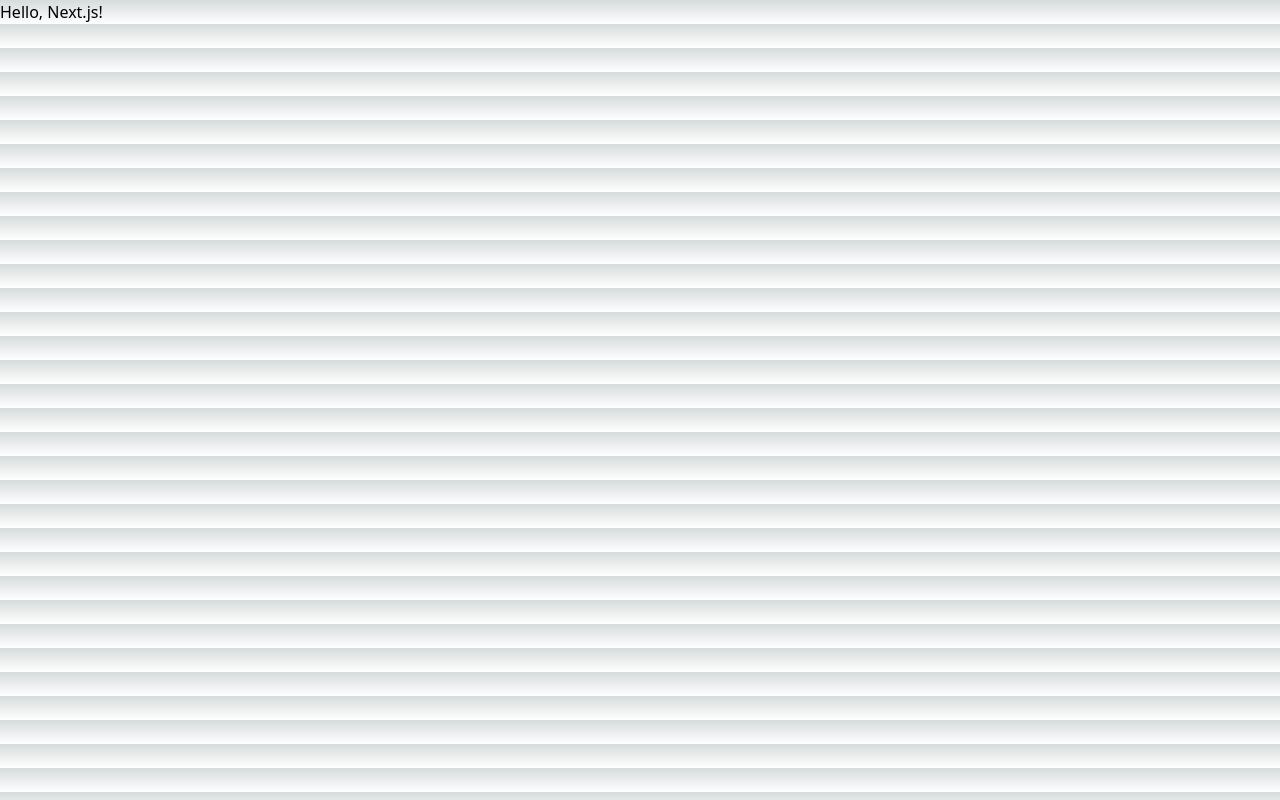
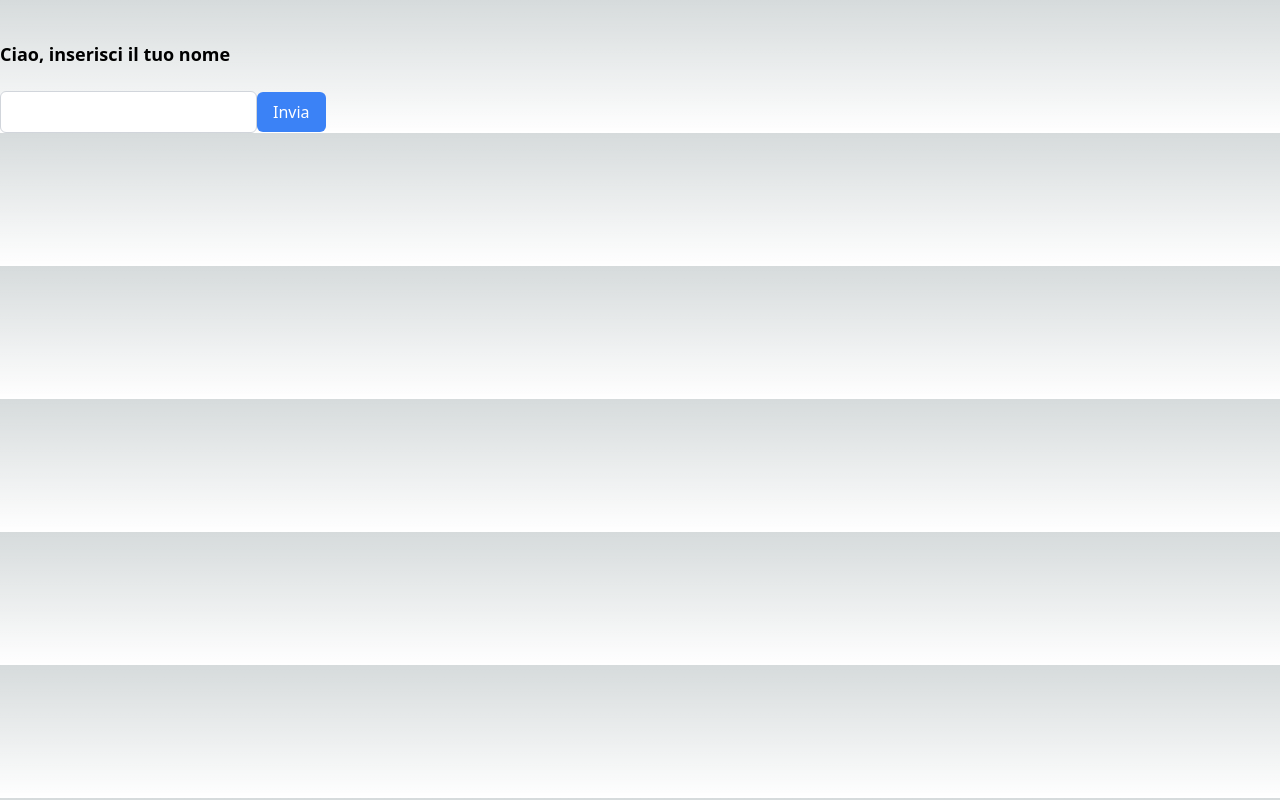
Before and after one commit to AndreaBarberio/MyQuizApp, a Next.js app: page / in a window 1280 px wide. Built offline with nearby package versions, Linux system fonts and the light colour scheme.

Commit message:
feat: install redux
feat: create index (Home)

```diff
--- /dev/null
+++ b/components/QuizComponent.tsx
@@ -0,0 +1,29 @@
+// components/QuizComponent.tsx
+import React from 'react';
+import { connect } from 'react-redux';
+import { setUserName } from '../redux/actions/userActions';
+import { addScore } from '../redux/actions/quizActions';
+import { RootState } from '../redux/store';
+
+interface QuizComponentProps {
+	name: string | null;
+	scores: number[];
+	setUserName: (name: string) => void;
+	addScore: (score: number) => void;
+}
+
+class QuizComponent extends React.Component<QuizComponentProps> {
+	// Implementa il tuo componente
+}
+
+const mapStateToProps = (state: RootState) => ({
+	name: state.user.name,
+	scores: state.quiz.scores,
+});
+
+const mapDispatchToProps = {
+	setUserName,
+	addScore,
+};
+
+export default connect(mapStateToProps, mapDispatchToProps)(QuizComponent);
--- a/pages/index.tsx
+++ b/pages/index.tsx
@@ -1,3 +1,24 @@
-export default function Page() {
-	return <h1>Hello, Next.js!</h1>;
+import React from 'react';
+
+export default function Home({ username, onChange, value, onSubmit }: any) {
+	return (
+		<div className="container mx-auto mt-10">
+			<label htmlFor="username" className="block text-lg font-semibold mb-2">
+				Ciao{username ? `, ${username}` : ', inserisci il tuo nome'}
+			</label>
+			<input
+				type="text"
+				id="username"
+				onChange={() => console.log('fare onchange')}
+				value={username}
+				className="border border-gray-300 text-black rounded-md px-3 py-2"
+			/>
+			<button
+				onClick={() => console.log('fare onsubmit')}
+				className="mt-4 bg-blue-500 text-white rounded-md px-4 py-2 hover:bg-blue-600"
+			>
+				Invia
+			</button>
+		</div>
+	);
 }
--- /dev/null
+++ b/redux/actions/quizActions.ts
@@ -0,0 +1,4 @@
+export const addScore = (score: number) => ({
+	type: 'ADD_SCORE',
+	payload: score,
+});
--- /dev/null
+++ b/redux/actions/userActions.ts
@@ -0,0 +1,4 @@
+export const setUserName = (name: string) => ({
+	type: 'SET_USER_NAME',
+	payload: name,
+});
--- /dev/null
+++ b/redux/store/index.ts
@@ -0,0 +1,15 @@
+// redux/store/index.ts
+import { createStore, combineReducers } from 'redux';
+import userReducer from '../reducers/userReducer';
+import quizReducer from '../reducers/quizReducer';
+
+const rootReducer = combineReducers({
+	user: userReducer,
+	quiz: quizReducer,
+});
+
+export type RootState = ReturnType<typeof rootReducer>;
+
+const store = createStore(rootReducer);
+
+export default store;
```
Also changed, not shown: package.json (+6 -4 lines), redux/reducers/quizReducer.ts (added, +21 -0 lines), redux/reducers/userReducer.ts (added, +21 -0 lines), 1 other file (tests, documents, lock files or other folders).
